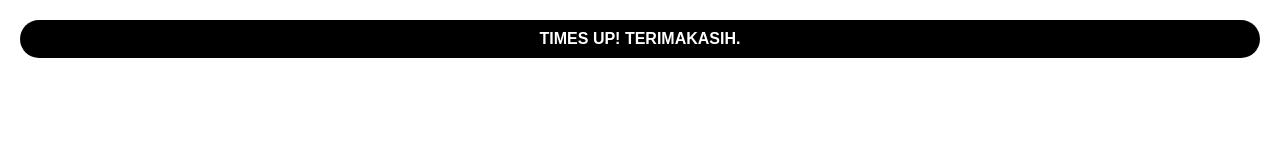
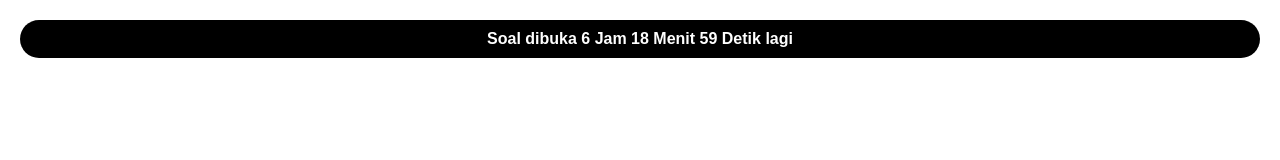
Before and after one commit to dwndnt/form_quiz, a plain HTML site: page fisika.html in a window 1280 px wide. Drawn offline with nearby package versions, Linux system fonts and the light colour scheme.

```diff
--- a/fisika.html
+++ b/fisika.html
@@ -187,9 +187,9 @@
 
     function resetTimer() {
       clearInterval(timerInterval);
-      var timerIntervalValue = 30;
+      var timerIntervalValue = 130;
       var tolerance = 1;
-      var startDate = '2023-11-15T10:15:00.000';
+      var startDate = '2023-11-15T19:15:00.000';
       var display = document.querySelector('#time');
       var initDate = new Date(startDate);
       var countDownDate = addMinutes(initDate, timerIntervalValue);
```
Also changed, not shown: index.html (+6 -0 lines).
